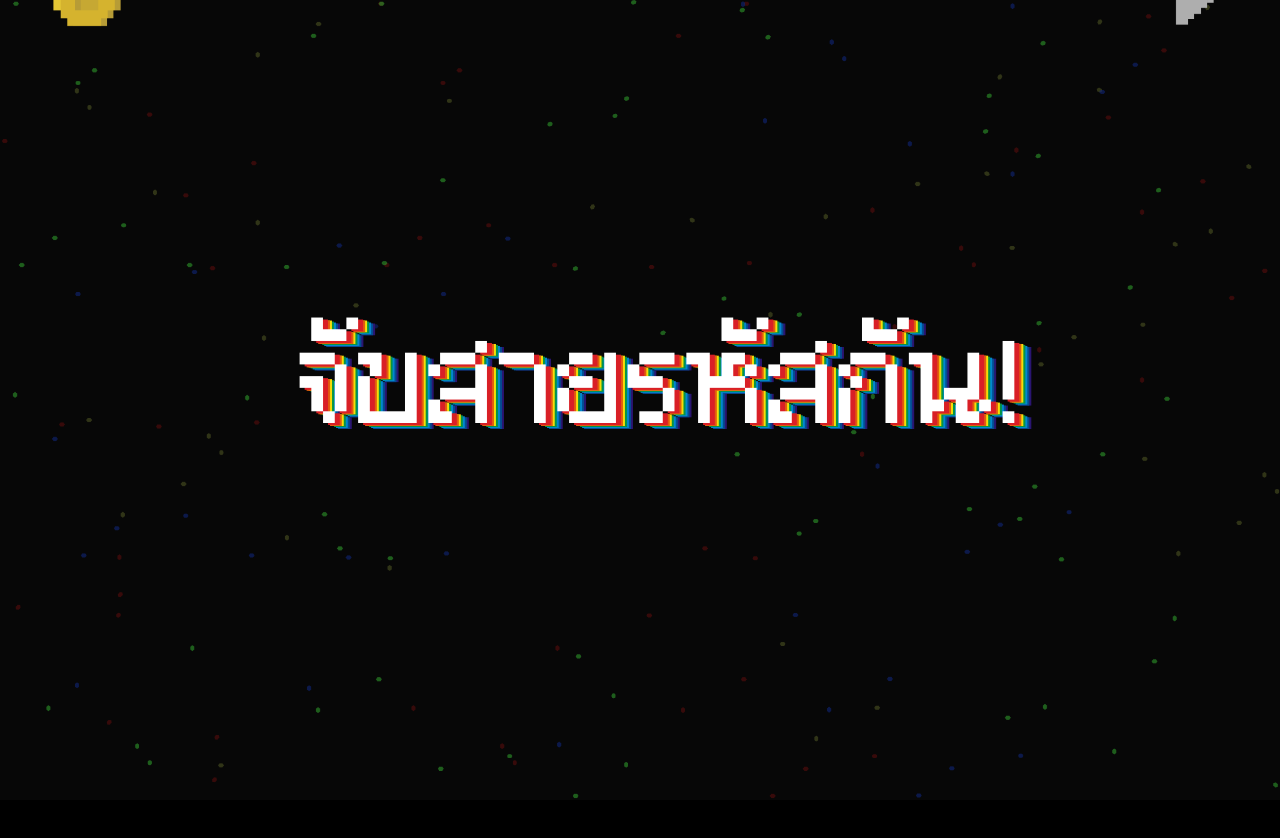
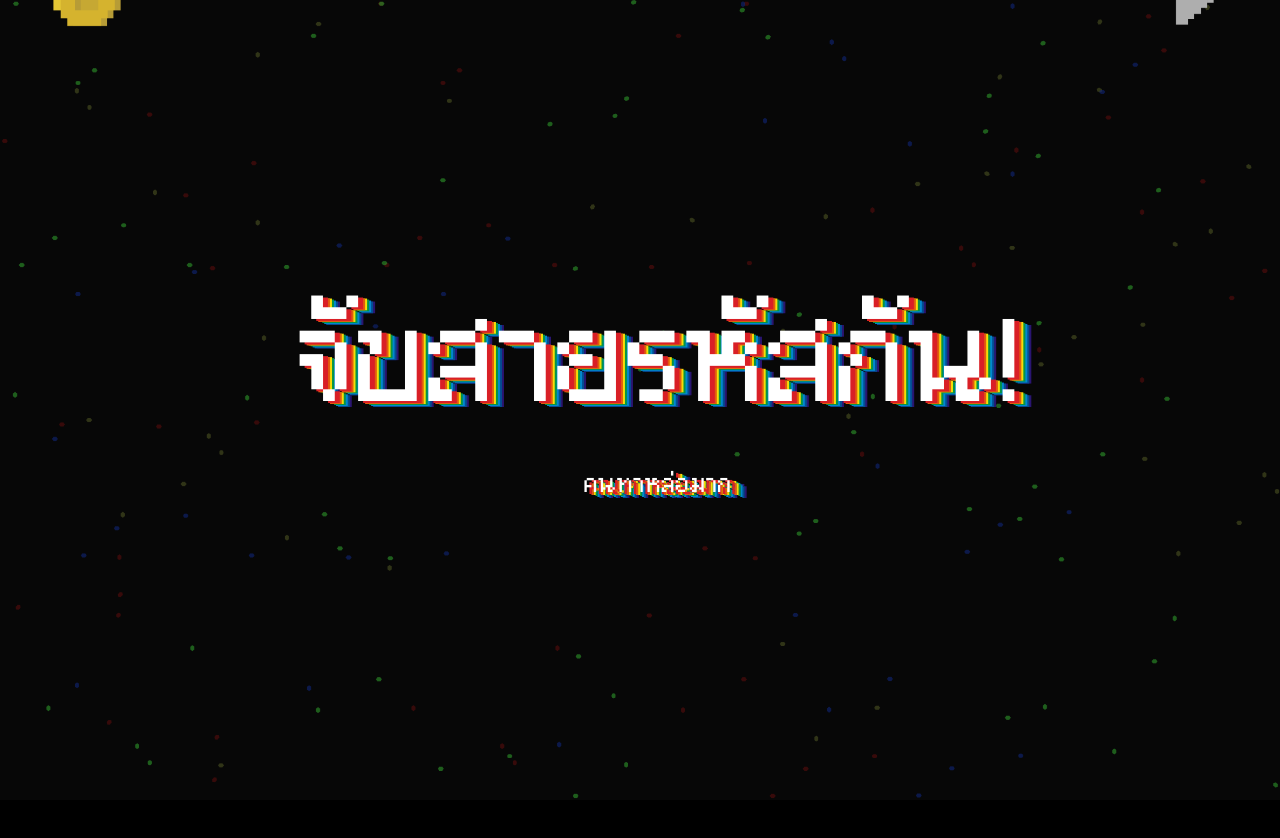
Before and after one commit to sgnsys3/sit-codeline-iot, a website: page resource/page/index.html in a window 1280 px wide. Shown: the top 838 px of the page. Drawn offline with Linux system fonts and the light colour scheme; no server answers.

Commit message:
add credit

```diff
--- a/resource/page/index.html
+++ b/resource/page/index.html
@@ -5,7 +5,8 @@
     </head>
     <body>
         <div id="standBy">
-           <span> จับสายรหัสกัน!</span>
+           <span>จับสายรหัสกัน!</span>
+           <span style="font-size:0.2em">คนทำหล่อมาก</span>
         </div>
         <div id="container">
             <video id="player">
--- a/resource/static/css/index.css
+++ b/resource/static/css/index.css
@@ -9,7 +9,6 @@ body {
     padding: 0 0 0 0;
     background-color: black;
     height: 100vh;
-    /* overflow-x: hidden; */
 }
 
 
@@ -23,6 +22,7 @@ body {
     height: 100vh;
     justify-content: center;
     align-items: center;
+    flex-direction: column;
     font-size: 15em;
     color: #fff;
     font-family: ian;
```
Also changed, not shown: resource/page/sound.html (added).
